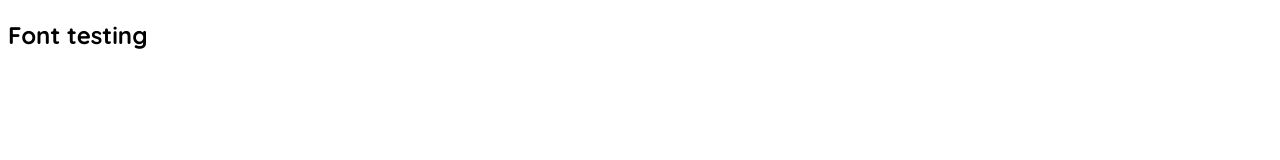
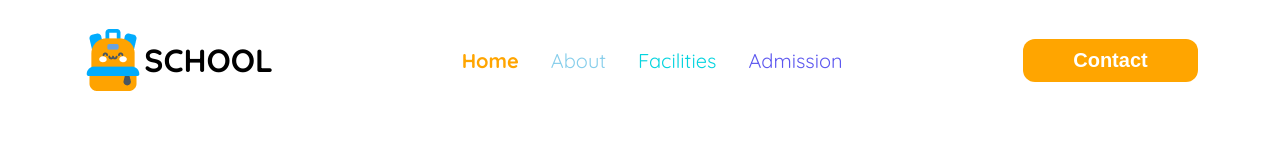
Before and after one commit to Nafis-Hasnat369/Kids-Education, a plain HTML site: page index.html in a window 1280 px wide. Drawn offline with Linux system fonts and the light colour scheme.

Commit message:
nav bar added with responsiveness

```diff
--- a/index.html
+++ b/index.html
@@ -10,7 +10,21 @@
 
 <body class="quicksand-font">
     <header>
-        <h2>Font testing</h2>
+        <nav class="navbar flex align-center">
+            <div class="flex align-center">
+                <img class="brand-logo" src="./assets/logo.png" alt="logo">
+                <h3 class="brand-name bold">SCHOOL</h3>
+            </div>
+            <ul class="nav-links flex">
+                <li class="nav-item"><a href="" class="nav-link primary bold">Home</a></li>
+                <li class="nav-item"><a href="" class="nav-link secondary">About</a></li>
+                <li class="nav-item"><a href="" class="nav-link tertiary">Facilities</a></li>
+                <li class="nav-item"><a href="" class="nav-link quaternary">Admission</a></li>
+            </ul>
+            <button class="btn-primary">Contact</button>
+            <img class="bar hidden" src="./assets/3-bar.png" alt="3-bar">
+        </nav>
+        <hr class="hr-nav hidden">
     </header>
     <main>
 
--- a/styles/styles.css
+++ b/styles/styles.css
@@ -2,16 +2,106 @@
 @import url('https://fonts.googleapis.com/css2?family=Quicksand:wght@300..700&display=swap');
 
 .quicksand-font {
-  font-family: "Quicksand", serif;
-  font-optical-sizing: auto;
-  font-weight: 400;
-  font-style: normal;
+    font-family: "Quicksand", serif;
+    font-optical-sizing: auto;
+    font-weight: 400;
+    font-style: normal;
 }
 
 /* Shared styles */
+/* colors*/
+.primary {
+    color: orange;
+}
 
+.secondary {
+    color: skyblue;
+}
+
+.tertiary {
+    color: #05D4DF;
+}
+
+.quaternary {
+    color: #5D58EF;
+}
+
+.gray {
+    color: #808080;
+}
+
+/* Display styles */
+.flex {
+    display: flex;
+}
+
+.align-center {
+    align-items: center;
+}
+
+.hidden {
+    display: none;
+}
+
+/* Font weight */
+.bold {
+    font-weight: bold;
+}
+
+/* button styles */
+.btn-primary {
+    color: white;
+    background-color: orange;
+    border: none;
+    font-weight: 600;
+    font-size: 20px;
+    padding: 10px 50px;
+    border-radius: 12px;
+}
+
+/* Header styles */
 /* Navbar styles */
+.navbar {
+    justify-content: space-around;
+}
 
+.brand-name {
+    font-size: 32px;
+}
 
+.nav-item {
+    list-style: none;
+    margin-right: 32px;
+    font-size: 20px;
+}
+
+.nav-link {
+    text-decoration: none;
+}
 
 /* Responsive media queries */
+
+/* Mobile devices */
+@media screen and (max-width:576px) {
+
+    .brand-name,
+    .nav-links,
+    .btn-primary {
+        display: none;
+    }
+
+    .navbar {
+        justify-content: space-between;
+    }
+
+    .bar {
+        display: block;
+        width: 30px;
+    }
+
+    .hr-nav {
+        display: block;
+        background-color: orange;
+        width: 100%;
+    }
+}
```
Also changed, not shown: assets/3-bar.png (added).
